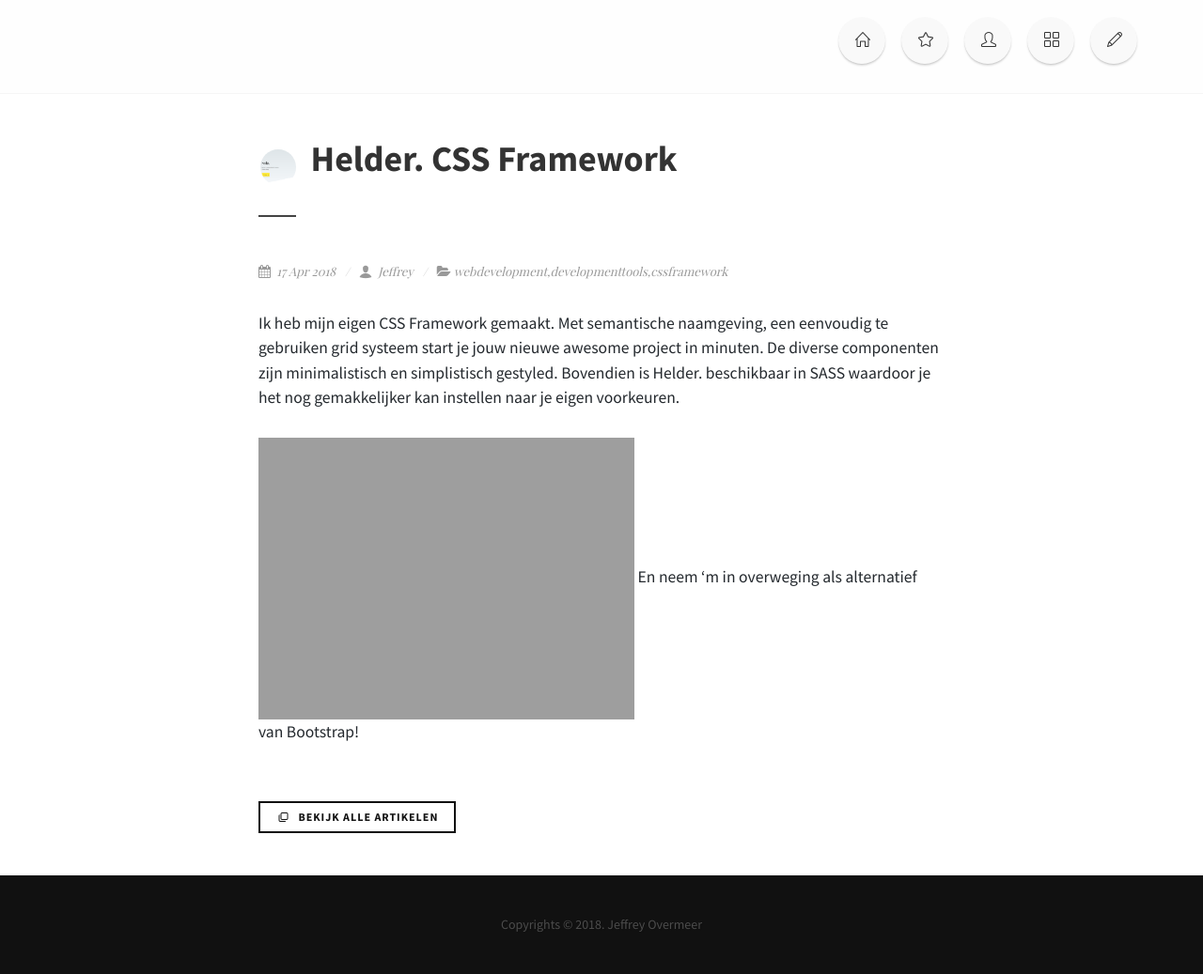
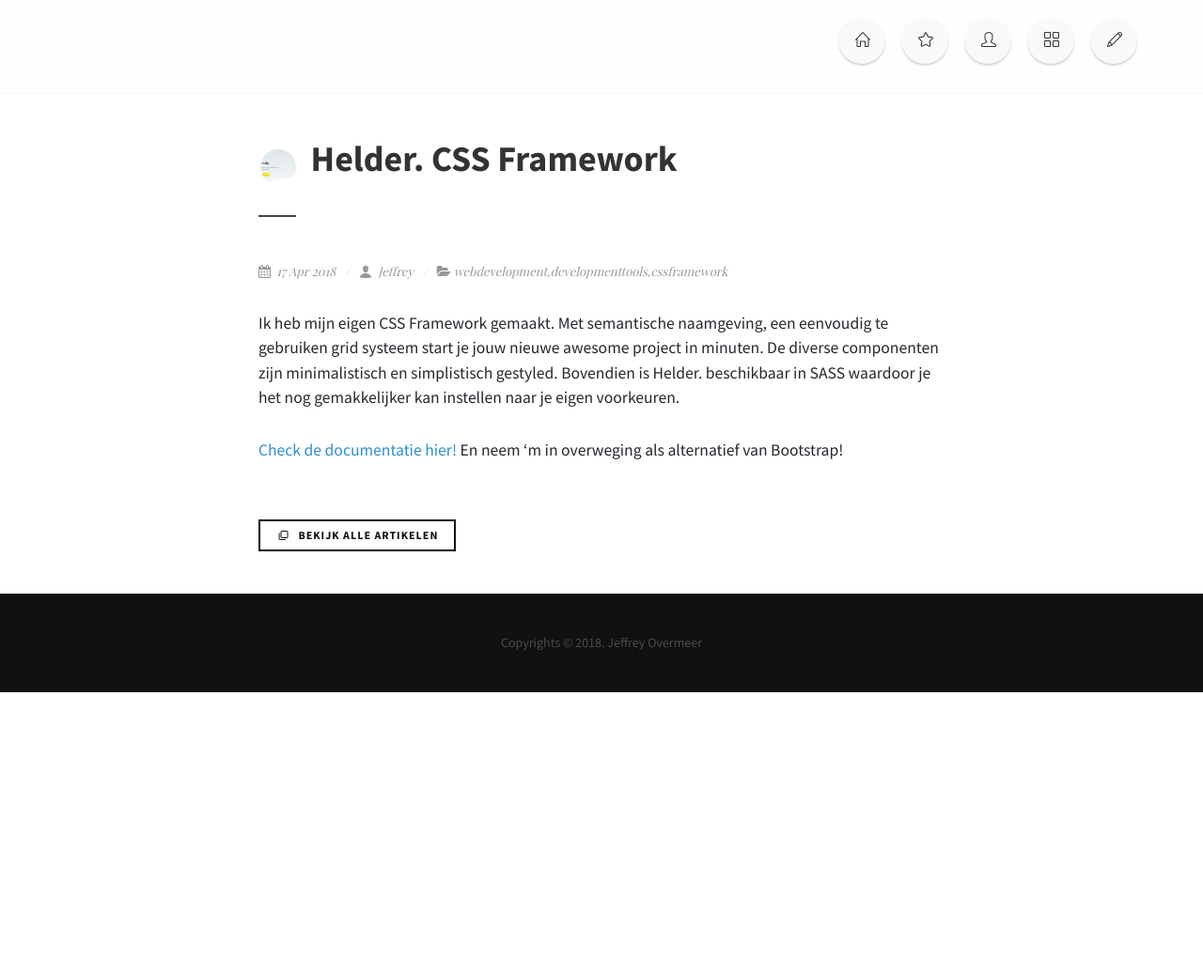
Before and after one commit to jeffrey-over/jeffrey-over.github.io, a Jekyll site: the page built from _posts/2018-04-17-helder-css-framework.md, in a window 1280 px wide. Shown: the whole page at 94% size. Built offline with Jekyll 4.4.1, drawn with Linux system fonts in a browser that asks for light colours; nearby versions of some CDN libraries; library files that are not in the unit come from our copies; after the commit the page ends 900 px from its top, so only the background shows below that; some of the changed lines change nothing that is shown.

Commit message:
fixed typo

```diff
--- a/_posts/2018-04-17-helder-css-framework.md
+++ b/_posts/2018-04-17-helder-css-framework.md
@@ -9,4 +9,4 @@
 
 Ik heb mijn eigen CSS Framework gemaakt. Met semantische naamgeving, een eenvoudig te gebruiken grid systeem start je jouw nieuwe awesome project in minuten. De diverse componenten zijn minimalistisch en simplistisch gestyled. Bovendien is Helder. beschikbaar in SASS waardoor je het nog gemakkelijker kan instellen naar je eigen voorkeuren.
 
-![Check de documentatie hier!](https://www.jeffreyovermeer.com/helder-css-framework/ "Check de documentatie hier! ") En neem ‘m in overweging als alternatief van Bootstrap!
+[Check de documentatie hier!](https://www.jeffreyovermeer.com/helder-css-framework/) En neem ‘m in overweging als alternatief van Bootstrap!
```
